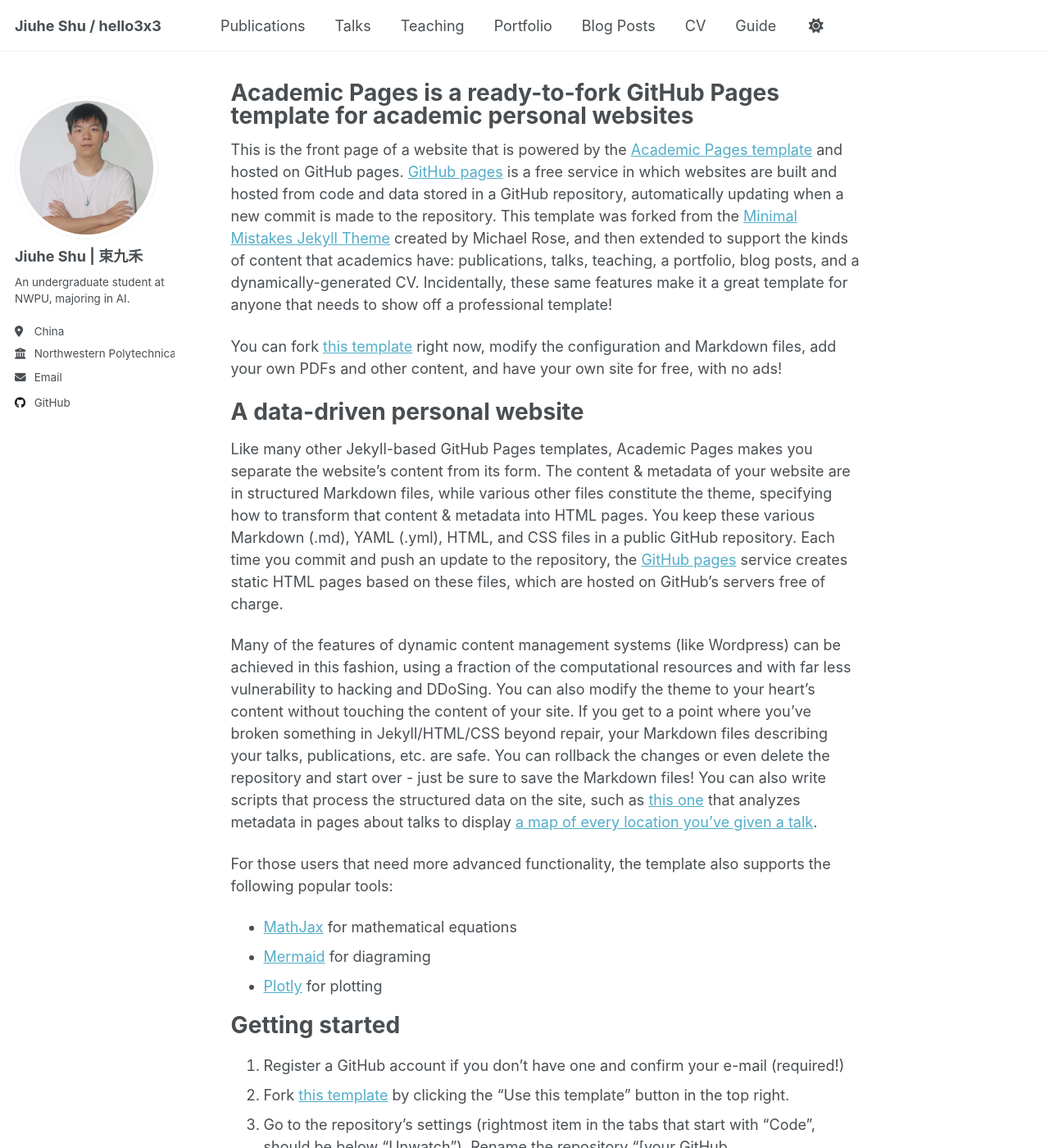
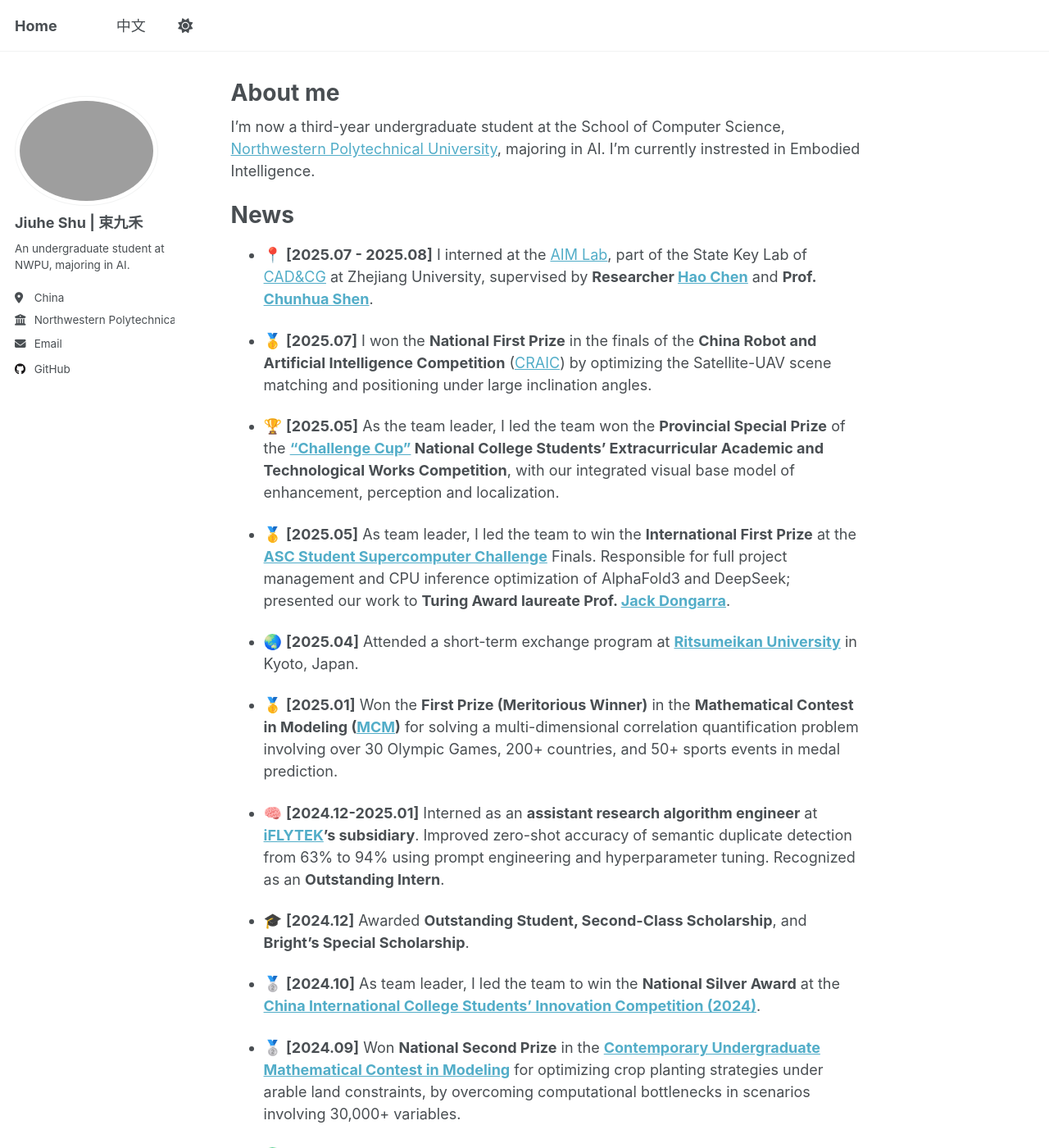
Before and after one commit to hello3x3/hello3x3.github.io, a Jekyll site: the page built from _pages/about.md, in a window 1280 px wide and 1400 px high. Shown: the whole window at 82% size. Built offline with Jekyll 4.4.1, drawn with Linux system fonts in a browser that asks for light colours; a script that is not in the unit is left out; some of the changed text lies outside the part shown.

Commit message:
Update Homepage at 2025.8.8

```diff
--- a/_config.yml
+++ b/_config.yml
@@ -9,7 +9,7 @@
 # Basic Site Settings
 locale                   : "en-US"
 site_theme               : "default"
-title                    : "Jiuhe Shu / hello3x3"
+title                    : "Home"
 title_separator          : "-"
 name                     : &name "Jiuhe Shu | 束九禾"
 description              : &description "personal description"
@@ -22,7 +22,7 @@ repository               : "hello3x3.github.io"
 #               Additional customization can be done by editing /_includes/author-profile.html
 author:
   # Biographic information
-  avatar           : "Jiuheshu.jpg"
+  avatar           : "JiuheShu.png"
   name             : "Jiuhe Shu | 束九禾"
   pronouns         : # example: "she/her"
   bio              : "An undergraduate student at NWPU, majoring in AI."
--- a/_data/navigation.yml
+++ b/_data/navigation.yml
@@ -8,26 +8,29 @@
 #      Markdown formatted page while the second is generated using JSON.
 
 main:
-  - title: "Publications"
-    url: /publications/
+  # - title: "Publications"
+  #   url: /publications/
 
-  - title: "Talks"
-    url: /talks/
+  # - title: "Talks"
+  #   url: /talks/
 
-  - title: "Teaching"
-    url: /teaching/
+  # - title: "Teaching"
+  #   url: /teaching/
 
-  - title: "Portfolio"
-    url: /portfolio/
+  # - title: "Portfolio"
+  #   url: /portfolio/
 
-  - title: "Blog Posts"
-    url: /year-archive/
+  # - title: "Blog Posts"
+  #   url: /year-archive/
 
-  - title: "CV"
-    url: /cv/
+  # - title: "CV"
+  #   url: /cv/
 
   # - title: "CV"
   #   url: /cv-json/
 
-  - title: "Guide"
-    url: /markdown/
+  # - title: "Guide"
+  #   url: /markdown/
+
+  - title: "中文"
+    url: /zh/
--- a/_pages/about.md
+++ b/_pages/about.md
@@ -1,56 +1,43 @@
 ---
 permalink: /
-title: "Academic Pages is a ready-to-fork GitHub Pages template for academic personal websites"
+title: "About me"
 author_profile: true
 redirect_from:
   - /about/
   - /about.html
 ---
 
-This is the front page of a website that is powered by the [Academic Pages template](https://github.com/academicpages/academicpages.github.io) and hosted on GitHub pages. [GitHub pages](https://pages.github.com) is a free service in which websites are built and hosted from code and data stored in a GitHub repository, automatically updating when a new commit is made to the repository. This template was forked from the [Minimal Mistakes Jekyll Theme](https://mmistakes.github.io/minimal-mistakes/) created by Michael Rose, and then extended to support the kinds of content that academics have: publications, talks, teaching, a portfolio, blog posts, and a dynamically-generated CV. Incidentally, these same features make it a great template for anyone that needs to show off a professional template!
+I'm now a third-year undergraduate student at the School of Computer Science, [Northwestern Polytechnical University](https://en.nwpu.edu.cn/), majoring in AI. I'm currently instrested in Embodied Intelligence.
 
- You can fork [this template](https://github.com/academicpages/academicpages.github.io) right now, modify the configuration and Markdown files, add your own PDFs and other content, and have your own site for free, with no ads!
+News
+======
 
-A data-driven personal website
-======
-Like many other Jekyll-based GitHub Pages templates, Academic Pages makes you separate the website's content from its form. The content & metadata of your website are in structured Markdown files, while various other files constitute the theme, specifying how to transform that content & metadata into HTML pages. You keep these various Markdown (.md), YAML (.yml), HTML, and CSS files in a public GitHub repository. Each time you commit and push an update to the repository, the [GitHub pages](https://pages.github.com/) service creates static HTML pages based on these files, which are hosted on GitHub's servers free of charge.
+- 📍 __[2025.07 - 2025.08]__ I interned at the [AIM Lab](https://aim-uofa.github.io/), part of the State Key Lab of [CAD&CG](http://www.en.cs.zju.edu.cn/) at Zhejiang University, supervised by __Researcher [Hao Chen](https://stan-haochen.github.io/)__ and __Prof. [Chunhua Shen](https://cshen.github.io/)__.
 
-Many of the features of dynamic content management systems (like Wordpress) can be achieved in this fashion, using a fraction of the computational resources and with far less vulnerability to hacking and DDoSing. You can also modify the theme to your heart's content without touching the content of your site. If you get to a point where you've broken something in Jekyll/HTML/CSS beyond repair, your Markdown files describing your talks, publications, etc. are safe. You can rollback the changes or even delete the repository and start over - just be sure to save the Markdown files! You can also write scripts that process the structured data on the site, such as [this one](https://github.com/academicpages/academicpages.github.io/blob/master/talkmap.ipynb) that analyzes metadata in pages about talks to display [a map of every location you've given a talk](https://academicpages.github.io/talkmap.html).
+- 🥇 __[2025.07]__ I won the __National First Prize__ in the finals of the __China Robot and Artificial Intelligence Competition__ ([CRAIC](https://www.caairobot.com/)) by optimizing the Satellite-UAV scene matching and positioning under large inclination angles.
 
-For those users that need more advanced functionality, the template also supports the following popular tools:
-- [MathJax](https://www.mathjax.org/) for mathematical equations
-- [Mermaid](https://mermaid.js.org/) for diagraming
-- [Plotly](https://plotly.com/javascript/) for plotting
+- 🏆 __[2025.05]__ As the team leader, I led the team won the __Provincial Special Prize__ of the __["Challenge Cup"](https://www.tiaozhanbei.net/) National College Students' Extracurricular Academic and Technological Works Competition__, with our integrated visual base model of enhancement, perception and localization.
 
-Getting started
-======
-1. Register a GitHub account if you don't have one and confirm your e-mail (required!)
-1. Fork [this template](https://github.com/academicpages/academicpages.github.io) by clicking the "Use this template" button in the top right.
-1. Go to the repository's settings (rightmost item in the tabs that start with "Code", should be below "Unwatch"). Rename the repository "[your GitHub username].github.io", which will also be your website's URL.
-1. Set site-wide configuration and create content & metadata (see below -- also see [this set of diffs](http://archive.is/3TPas) showing what files were changed to set up [an example site](https://getorg-testacct.github.io) for a user with the username "getorg-testacct")
-1. Upload any files (like PDFs, .zip files, etc.) to the files/ directory. They will appear at https://[your GitHub username].github.io/files/example.pdf.
-1. Check status by going to the repository settings, in the "GitHub pages" section
+- 🥇 __[2025.05]__ As team leader, I led the team to win the __International First Prize__ at the __[ASC Student Supercomputer Challenge](https://www.asc-events.net/StudentChallenge/index.html)__ Finals. Responsible for full project management and CPU inference optimization of AlphaFold3 and DeepSeek; presented our work to __Turing Award laureate Prof. [Jack Dongarra](https://www.netlib.org/utk/people/JackDongarra/)__.
 
-Site-wide configuration
-------
-The main configuration file for the site is in the base directory in [_config.yml](https://github.com/academicpages/academicpages.github.io/blob/master/_config.yml), which defines the content in the sidebars and other site-wide features. You will need to replace the default variables with ones about yourself and your site's github repository. The configuration file for the top menu is in [_data/navigation.yml](https://github.com/academicpages/academicpages.github.io/blob/master/_data/navigation.yml). For example, if you don't have a portfolio or blog posts, you can remove those items from that navigation.yml file to remove them from the header.
+- 🌏 __[2025.04]__ Attended a short-term exchange program at __[Ritsumeikan University](https://en.ritsumei.ac.jp/)__ in Kyoto, Japan.
 
-Create content & metadata
-------
-For site content, there is one Markdown file for each type of content, which are stored in directories like _publications, _talks, _posts, _teaching, or _pages. For example, each talk is a Markdown file in the [_talks directory](https://github.com/academicpages/academicpages.github.io/tree/master/_talks). At the top of each Markdown file is structured data in YAML about the talk, which the theme will parse to do lots of cool stuff. The same structured data about a talk is used to generate the list of talks on the [Talks page](https://academicpages.github.io/talks), each [individual page](https://academicpages.github.io/talks/2012-03-01-talk-1) for specific talks, the talks section for the [CV page](https://academicpages.github.io/cv), and the [map of places you've given a talk](https://academicpages.github.io/talkmap.html) (if you run this [python file](https://github.com/academicpages/academicpages.github.io/blob/master/talkmap.py) or [Jupyter notebook](https://github.com/academicpages/academicpages.github.io/blob/master/talkmap.ipynb), which creates the HTML for the map based on the contents of the _talks directory).
+- 🥇 __[2025.01]__ Won the __First Prize (Meritorious Winner)__ in the __Mathematical Contest in Modeling ([MCM](https://www.comap.com/contests/mcm-icm))__ for solving a multi-dimensional correlation quantification problem involving over 30 Olympic Games, 200+ countries, and 50+ sports events in medal prediction.
 
-**Markdown generator**
+- 🧠 __[2024.12-2025.01]__ Interned as an __assistant research algorithm engineer__ at __[iFLYTEK](https://www.iflytek.com/en/index.html)’s subsidiary__. Improved zero-shot accuracy of semantic duplicate detection from 63% to 94% using prompt engineering and hyperparameter tuning. Recognized as an __Outstanding Intern__.
 
-The repository includes [a set of Jupyter notebooks](https://github.com/academicpages/academicpages.github.io/tree/master/markdown_generator
-) that converts a CSV containing structured data about talks or presentations into individual Markdown files that will be properly formatted for the Academic Pages template. The sample CSVs in that directory are the ones I used to create my own personal website at stuartgeiger.com. My usual workflow is that I keep a spreadsheet of my publications and talks, then run the code in these notebooks to generate the Markdown files, then commit and push them to the GitHub repository.
+- 🎓 __[2024.12]__ Awarded __Outstanding Student, Second-Class Scholarship__, and __Bright's Special Scholarship__.
 
-How to edit your site's GitHub repository
-------
-Many people use a git client to create files on their local computer and then push them to GitHub's servers. If you are not familiar with git, you can directly edit these configuration and Markdown files directly in the github.com interface. Navigate to a file (like [this one](https://github.com/academicpages/academicpages.github.io/blob/master/_talks/2012-03-01-talk-1.md) and click the pencil icon in the top right of the content preview (to the right of the "Raw | Blame | History" buttons). You can delete a file by clicking the trashcan icon to the right of the pencil icon. You can also create new files or upload files by navigating to a directory and clicking the "Create new file" or "Upload files" buttons.
+- 🥈 __[2024.10]__  As team leader, I led the team to win the __National Silver Award__ at the __[China International College Students' Innovation Competition (2024)](https://cy.ncss.cn/en/)__.
 
-Example: editing a Markdown file for a talk
-![Editing a Markdown file for a talk](/images/editing-talk.png)
+- 🥈 __[2024.09]__ Won __National Second Prize__ in the __[Contemporary Undergraduate Mathematical Contest in Modeling](https://en.mcm.edu.cn/)__ for optimizing crop planting strategies under arable land constraints, by overcoming computational bottlenecks in scenarios involving 30,000+ variables.
 
-For more info
-------
-More info about configuring Academic Pages can be found in [the guide](https://academicpages.github.io/markdown/), the [growing wiki](https://github.com/academicpages/academicpages.github.io/wiki), and you can always [ask a question on GitHub](https://github.com/academicpages/academicpages.github.io/discussions). The [guides for the Minimal Mistakes theme](https://mmistakes.github.io/minimal-mistakes/docs/configuration/) (which this theme was forked from) might also be helpful.
+- 🌏 __[2024.07]__ Joined the “Mathematical Journey” Summer Program at __[The Hong Kong Polytechnic University (PolyU)](https://www.polyu.edu.hk/en/)__.
+
+- 📚 __[2024.07]__ Participated in a social practice in Linzhi, Tibet, and was awarded **Outstanding Participant**. The project was recommended as a **National Outstanding Social Practice Case** by the **Ministry of Education**.
+
+- 📝 __[2024.01]__ Completed and submitted my first __National Invention Patent__, "A Method for Data Augmentation in Visual Language Navigation Tasks".
+
+- 🎓 __[2023.12]__ Awarded __Outstanding Student, First-Class Scholarship__, and __Yajun Wu's Special Scholarship__.
+
+- 📍 __[2023.03]__ I joined the NIUVS student innovation and entrepreneurship team as a long-term undergraduate intern, supervised by Master student [Qian Qiao](https://github.com/QiaoQian926), Dr. [Shubo Liu](https://github.com/ShuboLiu), and Prof. [Peng Wang](https://teacher.nwpu.edu.cn/pengwang.html). The team is based in the __National Engineering Laboratory for Integrated Aero-Space-Ground-Ocean Big Data Application Technology (led by Prof. [Yanning Zhang](https://teacher.nwpu.edu.cn/ynzhang.html))__, School of Computer Science, Northwestern Polytechnical University, with a research focus on embodied intelligence.
```
Also changed, not shown: _pages/about-zh.md (added, +40 -0 lines), files/bibtex1.bib (deleted, +0 -10 lines), images/JiuheShu.jpg (deleted), 7 other files.
